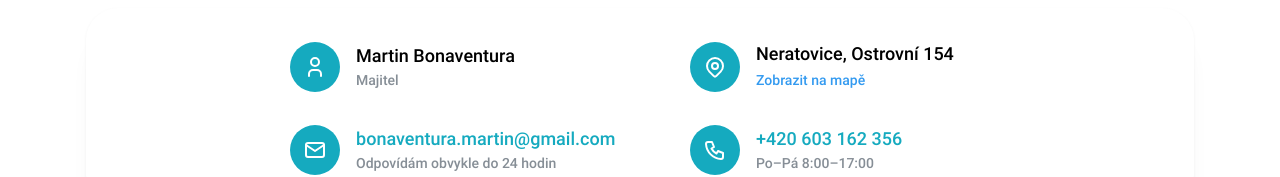
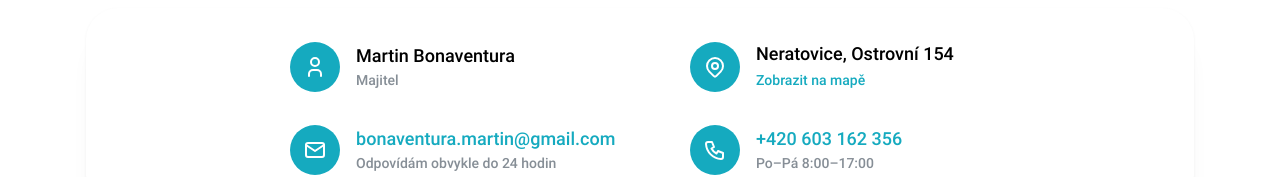
Before and after one commit to adamblahout/neradetail, a React (Vite) app in the folder neradetail/: page /contact in a window 1280 px wide. Shown: the part 250-427 px from the top of the page. Built offline with nearby package versions, Linux system fonts and the light colour scheme.

Commit message:
fixed color

```diff
--- a/neradetail/src/pages/contact/Contact.tsx
+++ b/neradetail/src/pages/contact/Contact.tsx
@@ -108,7 +108,6 @@ function Contact() {
                       mapRef.current?.scrollIntoView({ behavior: "smooth" })
                     }
                     fz="sm"
-                    c="blue.5"
                   >
                     Zobrazit na mapě
                   </Anchor>
```
